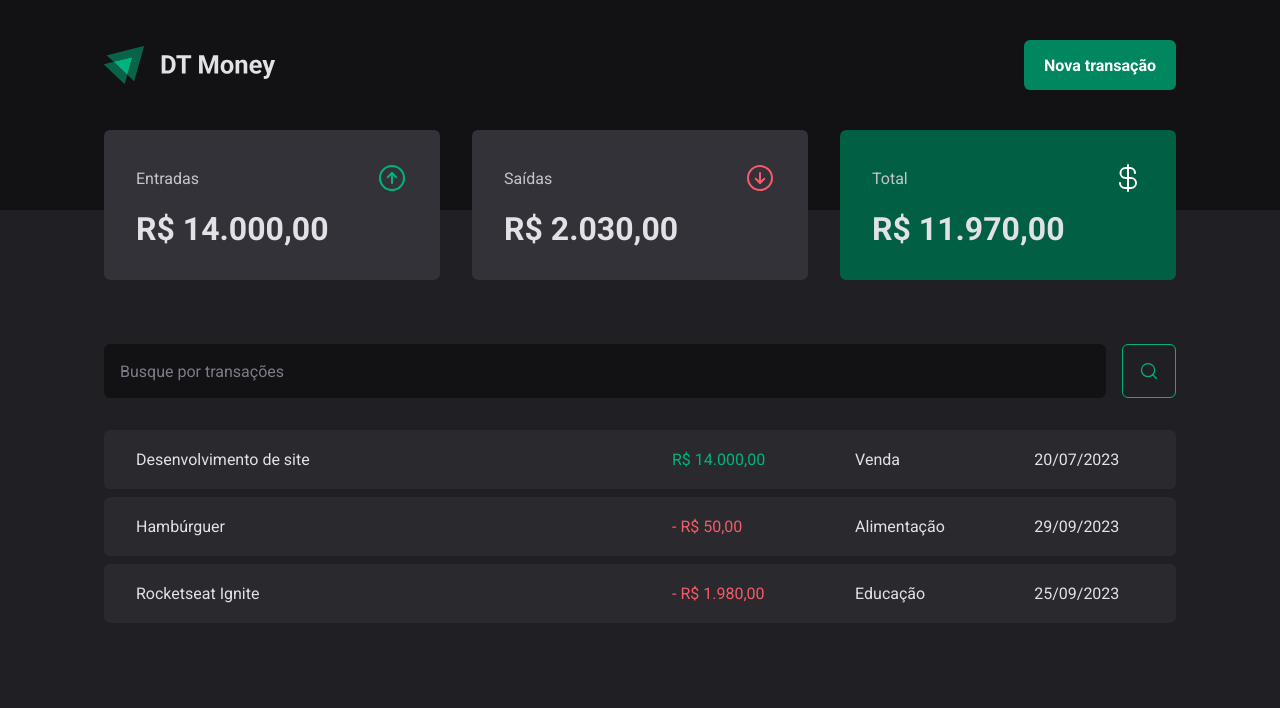
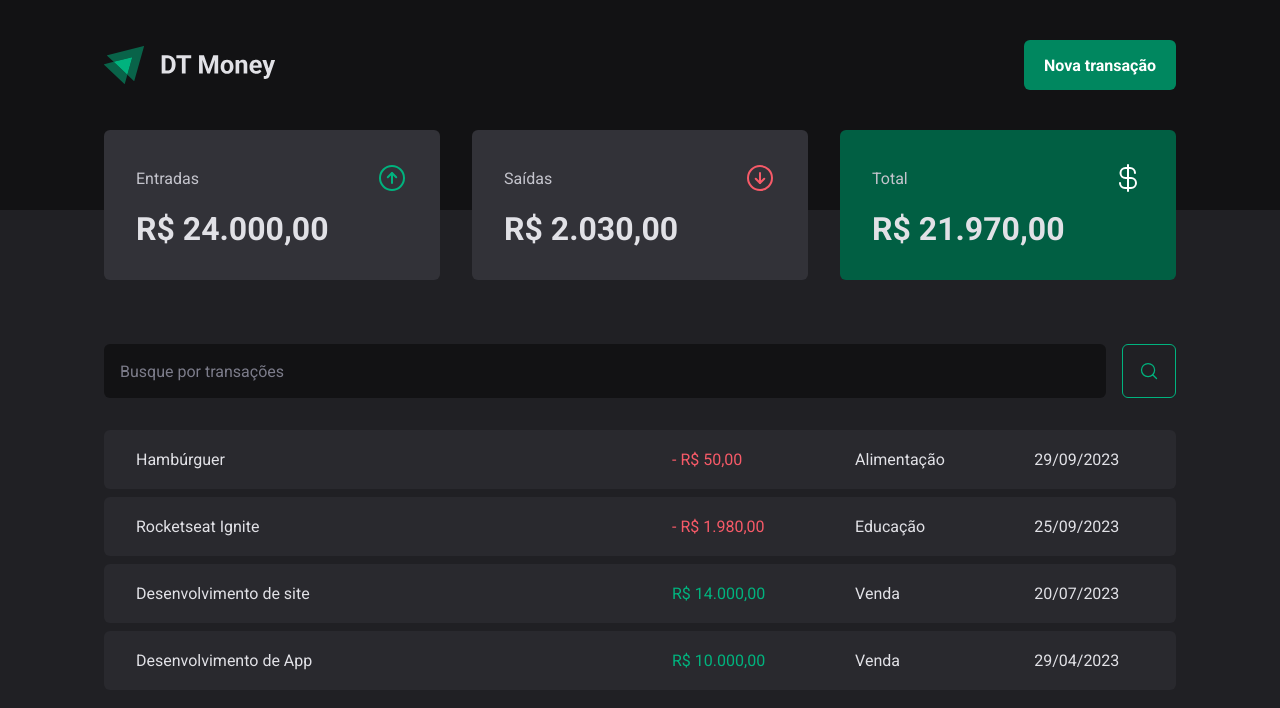
Before and after one commit to felipe-gomes-vicente/03-dt-money, a React (Vite) app: page / in a window 1280 px wide. Shown: the top 708 px of the page. Built offline with nearby package versions, Linux system fonts and the light colour scheme; data requests are answered from the project's data file.

Commit message:
API connection - Creating new transaction

```diff
--- a/server.json
+++ b/server.json
@@ -23,6 +23,14 @@
       "category": "Educação",
       "price": 1980,
       "createdAt": "2023-09-25T19:30:44.505Z"
+    },
+    {
+      "description": "Desenvolvimento de App",
+      "price": 10000,
+      "category": "Venda",
+      "type": "income",
+      "createdAt": "2023-04-29T01:25:46.968Z",
+      "id": 4
     }
   ]
 }
--- a/src/components/NewTransactionModal/index.tsx
+++ b/src/components/NewTransactionModal/index.tsx
@@ -3,6 +3,9 @@
 import { zodResolver } from "@hookform/resolvers/zod";
 import { Controller, useForm } from "react-hook-form";
 import * as z from "zod";
+import { useContext } from "react";
+
+import { TransactionsContext } from "../../contexts/TransactionsContext";
 
 import {
   CloseButton,
@@ -22,11 +25,14 @@
 type NewTransactionFormInputs = z.infer<typeof newTransactionFormSchema>;
 
 export function NewTransactionModal() {
+  const { createTransaction } = useContext(TransactionsContext)
+
   const {
     control,
     register,
     handleSubmit,
     formState: { isSubmitting },
+    reset,
   } = useForm<NewTransactionFormInputs>({
     resolver: zodResolver(newTransactionFormSchema),
     defaultValues: {
@@ -35,9 +41,16 @@
   });
 
   async function handleCreateNewTransaction(data: NewTransactionFormInputs) {
-    await new Promise((resolve) => setTimeout(resolve, 2000));
+    const { description, price, category, type } = data;
 
-    console.log(data);
+    await createTransaction({
+      description,
+      price,
+      category,
+      type,
+    })
+
+    reset()
   }
 
   return (
--- a/src/contexts/TransactionsContext.tsx
+++ b/src/contexts/TransactionsContext.tsx
@@ -10,9 +10,17 @@
   createdAt: string;
 }
 
+interface CreateTransactionInput {
+  description: string;
+  price: number;
+  category: string;
+  type: "income" | "outcome";
+}
+
 interface TransactionContextType {
   transactions: Transaction[];
   fetchTransactions: (query?: string) => Promise<void>;
+  createTransaction: (data: CreateTransactionInput) =>  Promise<void>;
 }
 
 interface TransactionsProviderProps {
@@ -27,11 +35,27 @@
   async function fetchTransactions(query?: string) {
     const response = await api.get('transactions', {
       params: {
+        _sort: 'createdAt',
+        _order: 'desc',
         q: query,
       }
     })
 
     setTransactions(response.data);
+  }
+
+  async function createTransaction(data: CreateTransactionInput) {
+    const { description, price, category, type } = data;
+
+    const response = await api.post('transactions', {
+      description,
+      price,
+      category,
+      type,
+      createdAt: new Date()
+    })
+
+    setTransactions(state => [response.data,...state]);
   }
 
   useEffect(() => {
@@ -43,6 +67,7 @@
       value={{
         transactions,
         fetchTransactions,
+        createTransaction,
       }}
     >
       {children}
```
